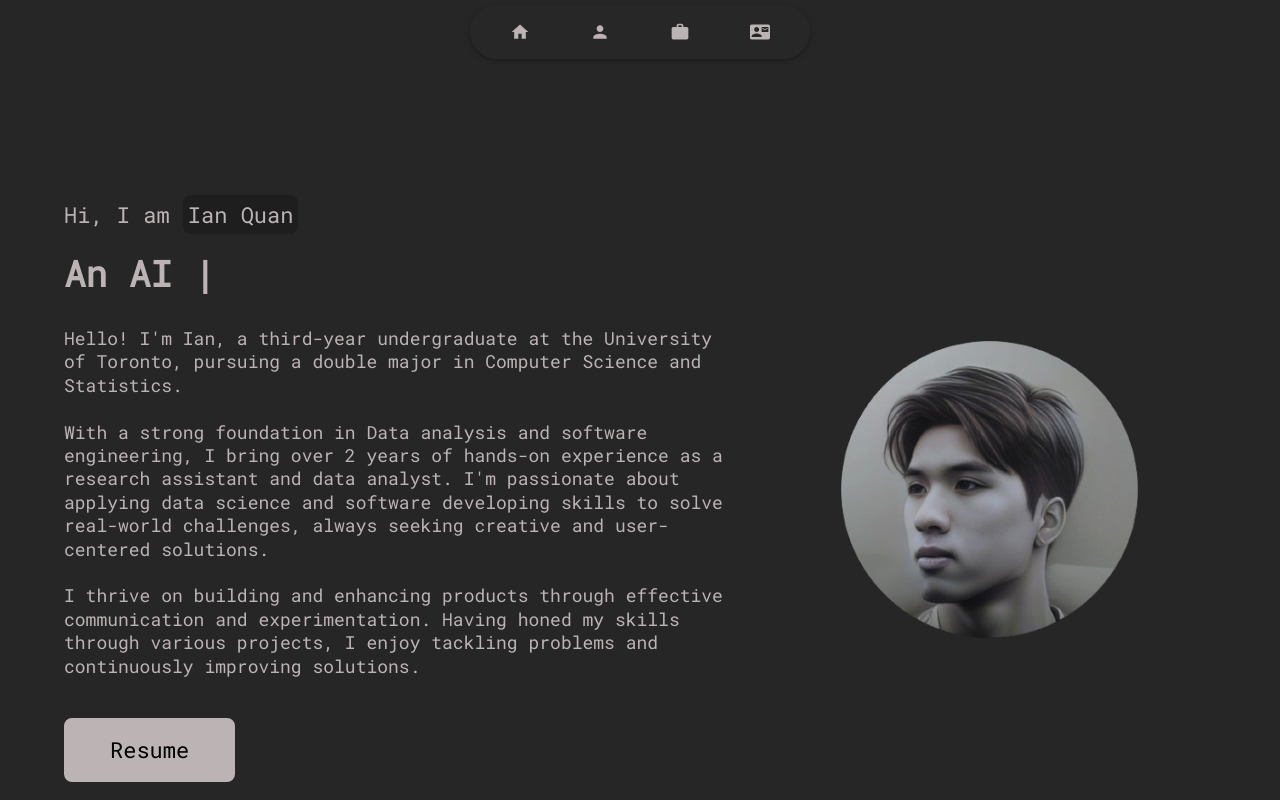
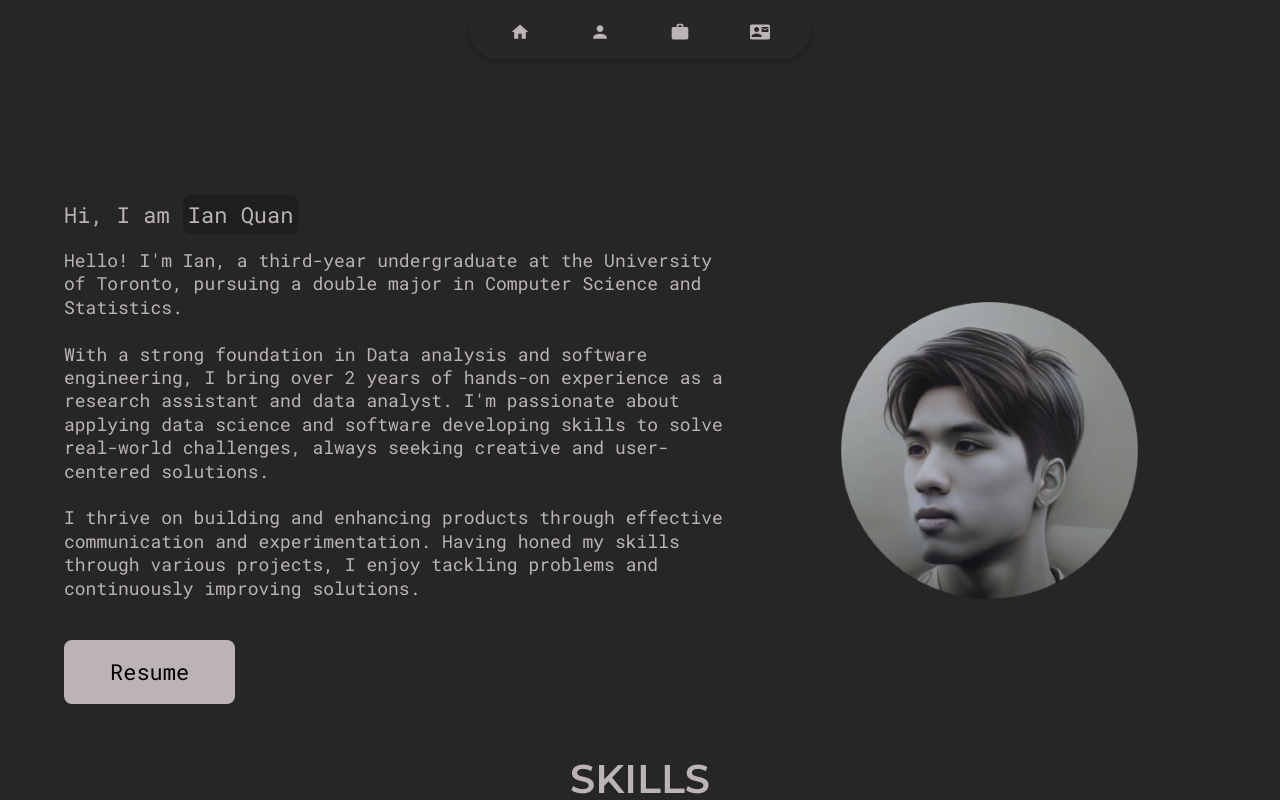
Before and after one commit to IanQuan/personal-portfolio, a React (Create React App) app: page /about in a window 1280 px wide. Shown: the top 800 px of the page. Built offline with nearby package versions, Linux system fonts and the light colour scheme.

Commit message:
removed typical

```diff
--- a/package.json
+++ b/package.json
@@ -15,7 +15,7 @@
     "react-scripts": "^5.0.1",
     "react-scroll": "^1.9.0",
     "react-transition-group": "^4.4.1",
-    "react-typical": "^0.1.3",
+    "react-typing-animation": "^1.6.2",
     "styled-components": "^5.2.2",
     "swiper": "^6.5.4",
     "tech-stack-icons": "^2.0.3",
--- a/src/pages/About.js
+++ b/src/pages/About.js
@@ -2,7 +2,6 @@ import React from 'react';
 import styled from 'styled-components';
 // eslint-disable-next-line import/no-extraneous-dependencies
 import { motion } from 'framer-motion';
-import Typical from 'react-typical';
 import PText from '../components/PText';
 import Button from '../components/Button';
 import AboutImg from '../assets/images/portrait_sketch.png';
@@ -191,22 +190,6 @@ export default function About() {
               <p className="about__subheading">
                 Hi, I am <span>Ian Quan</span>
               </p>
-              <h2 className="about__heading">
-                <Typical
-                  steps={[
-                    'A Software Engineer',
-                    1000,
-                    'A Data Analyst',
-                    1000,
-                    'An AI Engineer',
-                    1000,
-                    'A Research Assistant',
-                    1000,
-                  ]}
-                  loop={Infinity}
-                  wrapper="p"
-                />
-              </h2>{' '}
               <div className="about__info">
                 <PText>
                   Hello! I'm Ian, a third-year undergraduate at the University
```
